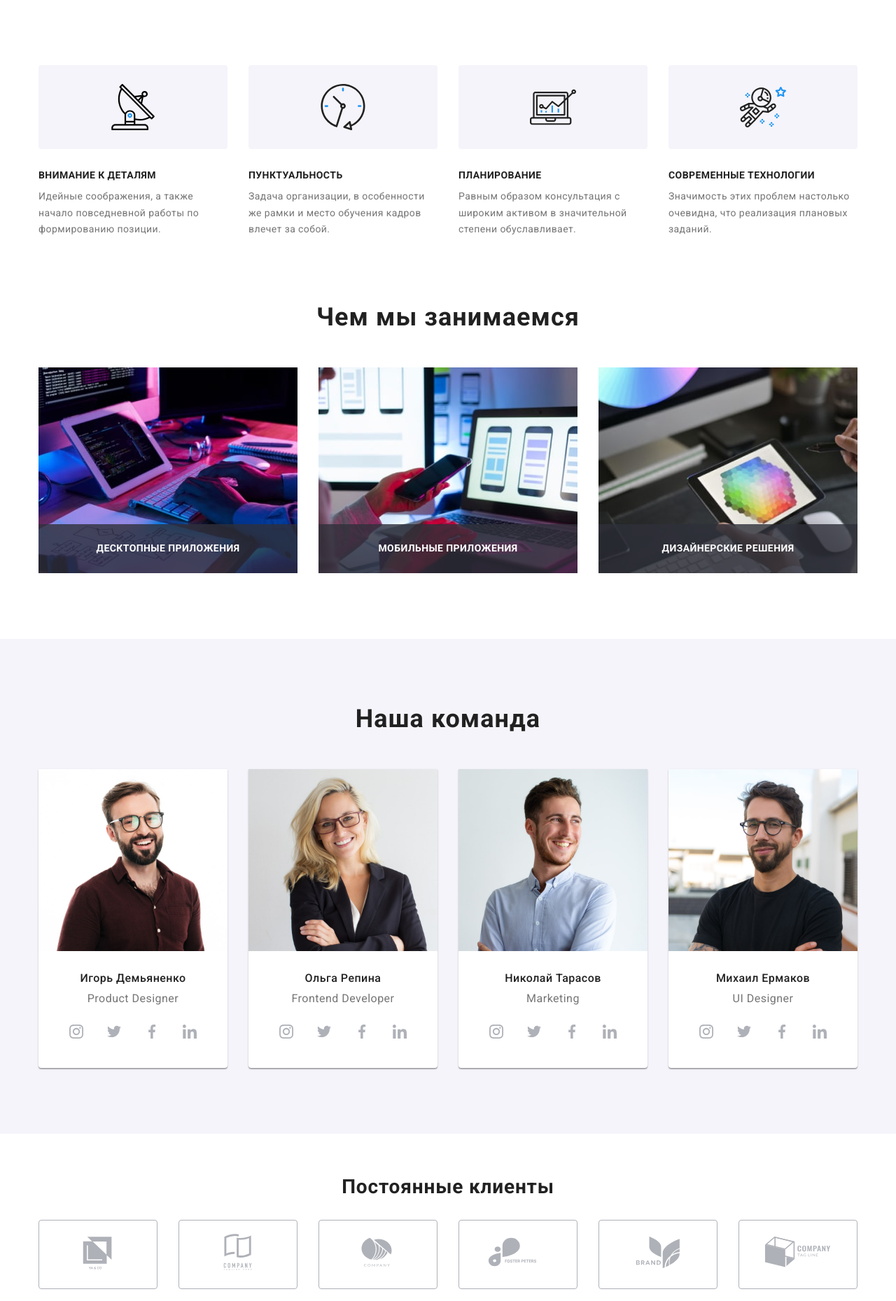
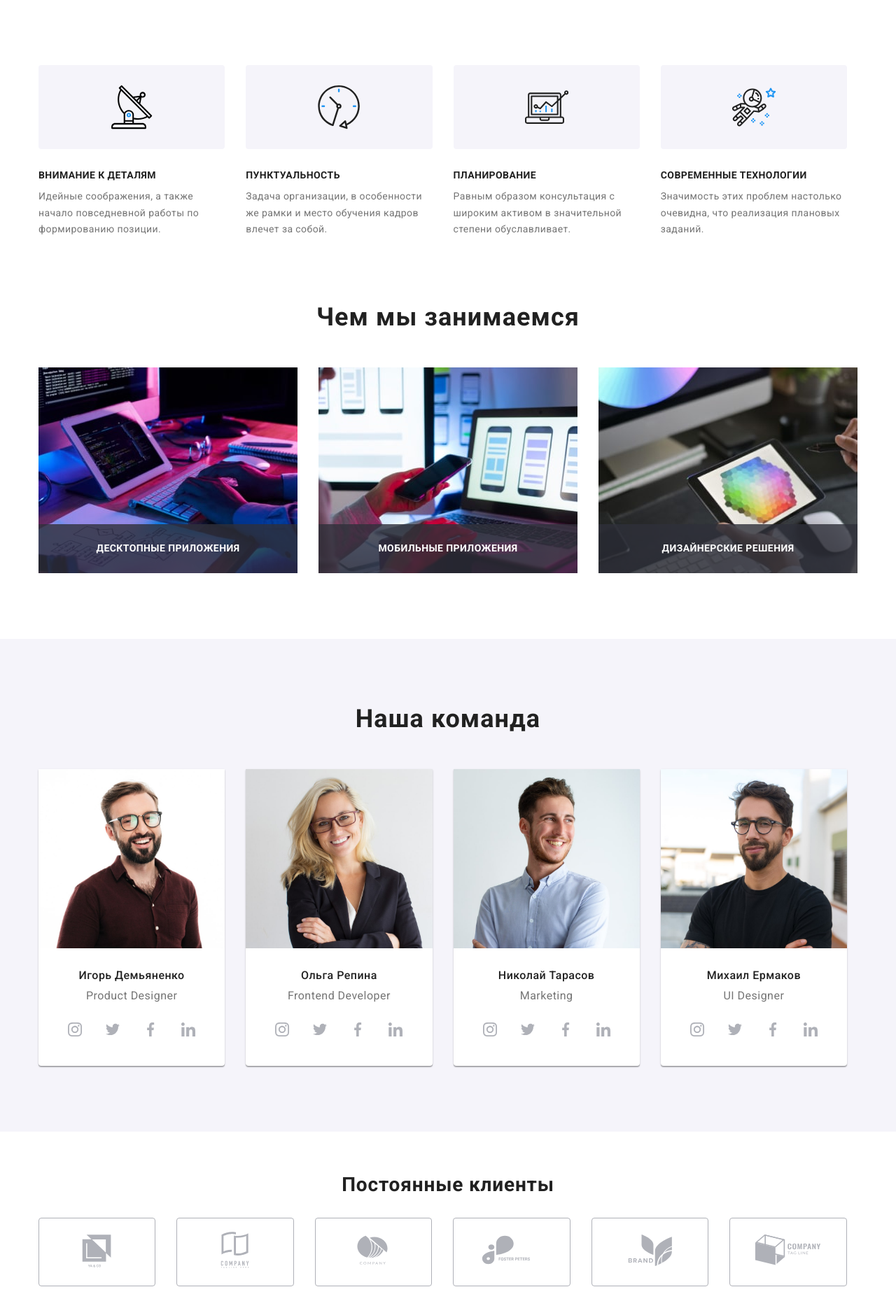
Before and after one commit to Ihor-ok/goit-markup-hw-08, a plain HTML site: page index.html in a window 1280 px wide. Shown: the part 681-2540 px from the top of the page at 70% size. Drawn offline with nearby package versions, Linux system fonts and the light colour scheme; files that its build step writes are made by us from their sources.

Commit message:
Update
Update

```diff
--- a/sass/layout/_customers.scss
+++ b/sass/layout/_customers.scss
@@ -16,7 +16,7 @@
   display: flex;
   flex-wrap: wrap;
   // justify-content: space-around;
-  margin-right: -30px;
+  margin-right: -15px;
   margin-bottom: -30px;
 }
 
--- a/sass/layout/_features.scss
+++ b/sass/layout/_features.scss
@@ -11,14 +11,14 @@
 }
 
 .features-list {
-  @media screen and (max-width: 480px) {
-    margin-bottom: -30px;
-  }
+  // @media screen and (max-width: 480px) {
+  //   margin-bottom: -15px;
+  // }
 
   @media screen and (min-width: 768px) {
     display: flex;
     flex-wrap: wrap;
-    margin-right: -30px;
+    margin-right: -15px;
   }
 }
 
--- a/sass/layout/_header.scss
+++ b/sass/layout/_header.scss
@@ -21,6 +21,7 @@
   // margin-right: 93px;
   color: var(--primary-text-color);
   font-family: "Raleway", sans-serif;
+  font-size: 24px;
 
   line-height: 1.2;
   text-align: left;
@@ -36,10 +37,10 @@
     color: var(--accent-color);
   }
 
-  @media screen and (min-width: 768px) {
-    margin-right: 88px;
-    font-size: 24px;
-  }
+  // @media screen and (min-width: 768px) {
+  //   margin-right: 88px;
+  //   font-size: 24px;
+  // }
 
   @media screen and (min-width: 1200px) {
     margin-right: 93px;
--- a/sass/layout/_tiam.scss
+++ b/sass/layout/_tiam.scss
@@ -29,12 +29,12 @@
   @media screen and (min-width: 768px) {
     display: flex;
     flex-wrap: wrap;
-    margin-right: -30px;
+    margin-right: -15px;
     margin-bottom: -30px;
   }
 
   @media screen and (min-width: 1200px) {
-    margin-right: -30px;
+    margin-right: -15px;
   }
 }
 
```
Also changed, not shown: css/main.css, css/main.min.css, 2 other files.
